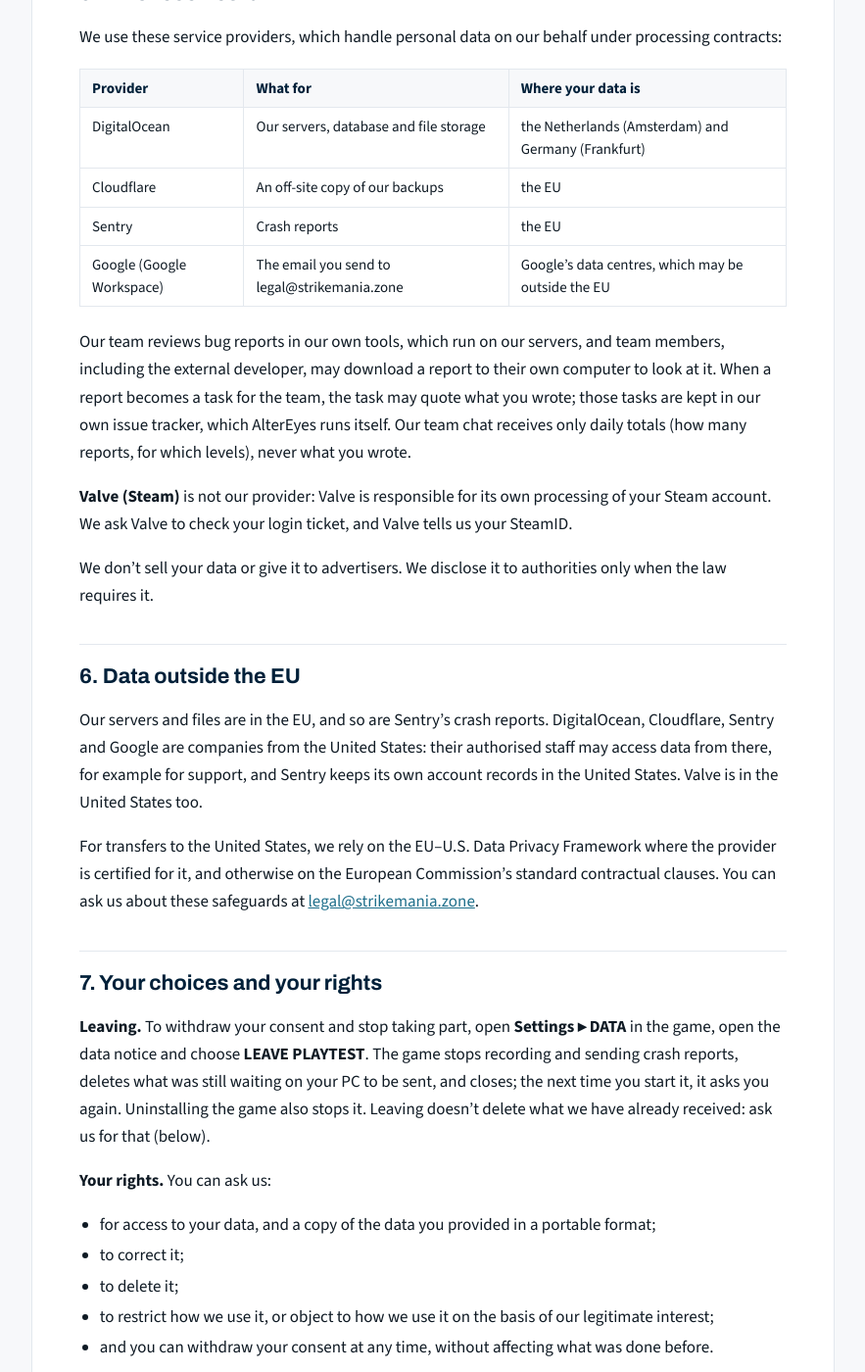
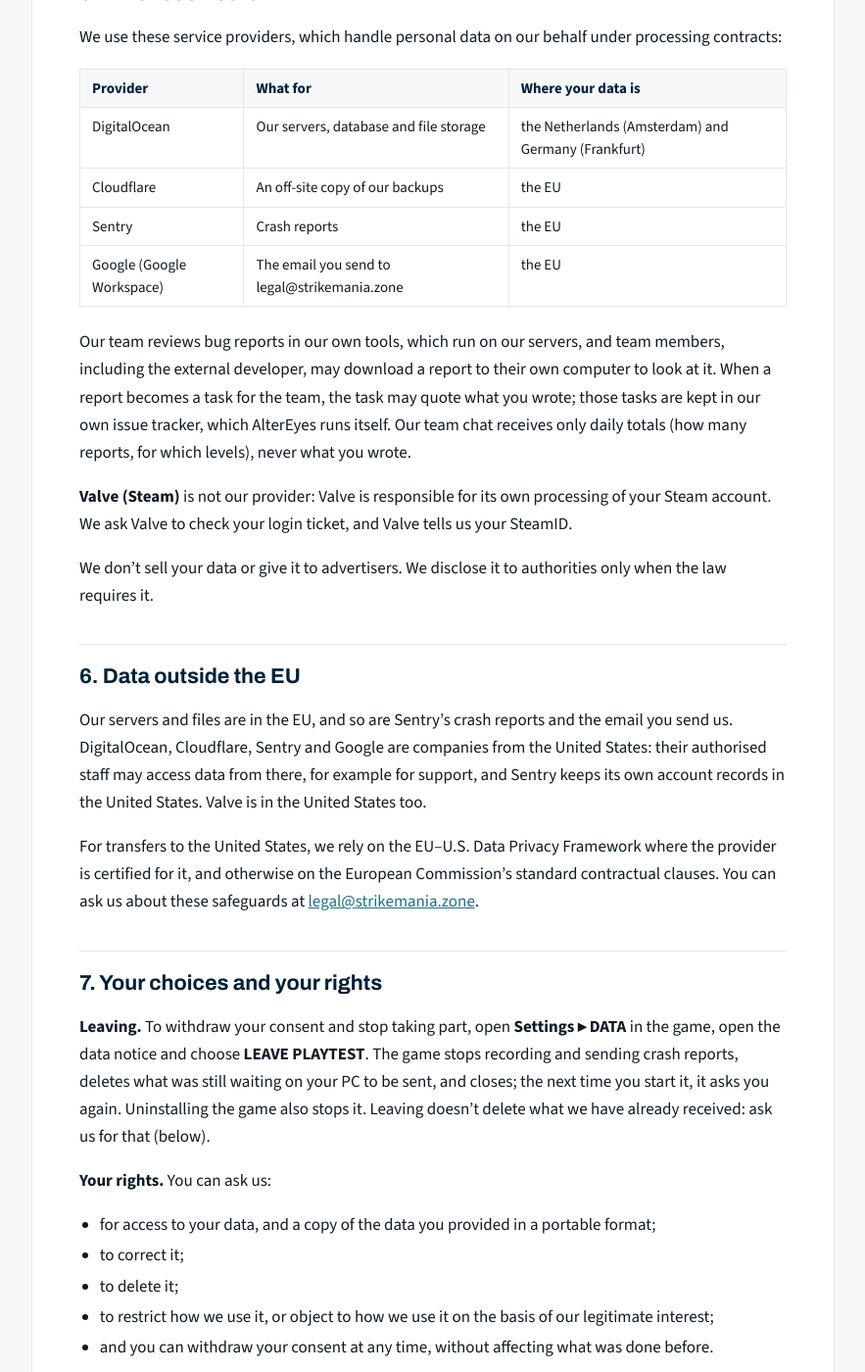
Before and after one commit to AlterEyes-Org/public-policies, a Jekyll site: the page built from strikemania/privacy/index.md, in a window 1280 px wide and 1400 px high, scrolled down 4048 px. Shown: the whole window at 98% size, without its empty margins (198-1081 px from the left). Built offline with Jekyll 4.4.1, drawn with Linux system fonts in a browser that asks for light colours.

Commit message:
Email to legal@ is stored in the EU

```diff
--- a/strikemania/privacy/index.md
+++ b/strikemania/privacy/index.md
@@ -104,7 +104,7 @@ We use these service providers, which handle personal data on our behalf under p
 | DigitalOcean | Our servers, database and file storage | the Netherlands (Amsterdam) and Germany (Frankfurt) |
 | Cloudflare | An off-site copy of our backups | the EU |
 | Sentry | Crash reports | the EU |
-| Google (Google Workspace) | The email you send to legal@strikemania.zone | Google's data centres, which may be outside the EU |
+| Google (Google Workspace) | The email you send to legal@strikemania.zone | the EU |
 
 Our team reviews bug reports in our own tools, which run on our servers, and team members, including the external developer, may download a report to their own computer to look at it. When a report becomes a task for the team, the task may quote what you wrote; those tasks are kept in our own issue tracker, which AlterEyes runs itself. Our team chat receives only daily totals (how many reports, for which levels), never what you wrote.
 
@@ -114,7 +114,7 @@ We don't sell your data or give it to advertisers. We disclose it to authorities
 
 ## 6. Data outside the EU
 
-Our servers and files are in the EU, and so are Sentry's crash reports. DigitalOcean, Cloudflare, Sentry and Google are companies from the United States: their authorised staff may access data from there, for example for support, and Sentry keeps its own account records in the United States. Valve is in the United States too.
+Our servers and files are in the EU, and so are Sentry's crash reports and the email you send us. DigitalOcean, Cloudflare, Sentry and Google are companies from the United States: their authorised staff may access data from there, for example for support, and Sentry keeps its own account records in the United States. Valve is in the United States too.
 
 For transfers to the United States, we rely on the EU–U.S. Data Privacy Framework where the provider is certified for it, and otherwise on the European Commission's standard contractual clauses. You can ask us about these safeguards at [legal@strikemania.zone](mailto:legal@strikemania.zone).
 
```
